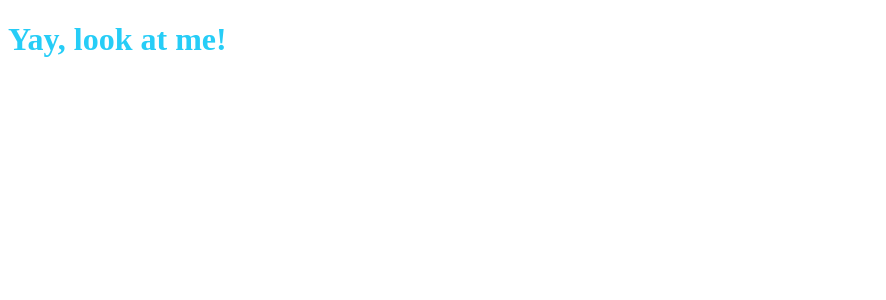
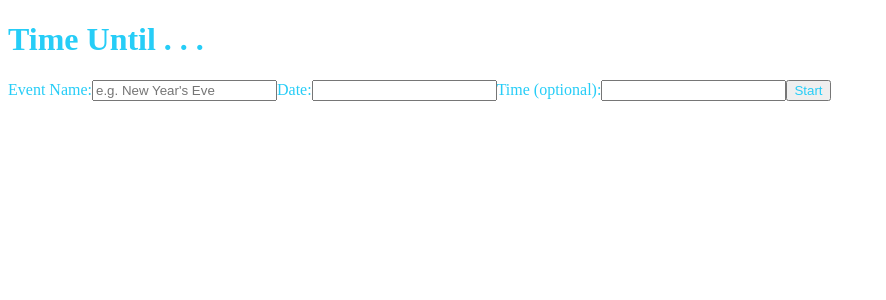
Before and after one commit to amkw/time-until, a React (Vite) app: page / in a window 1280 px wide. Shown: the top 300 px of the page, without its empty margins (0-886 px from the left). Built offline with nearby package versions, Linux system fonts and the light colour scheme.

Commit message:
Created Form component, rendered in App
Event name input working

```diff
--- a/src/App.js
+++ b/src/App.js
@@ -1,10 +1,12 @@
 import React from "react";
 import { render } from "react-dom";
+import Form from "./Form";
 
 const App = () => {
   return (
     <div>
-      <h1>Yay, look at me!</h1>
+      <h1>Time Until . . . </h1>
+      <Form />
     </div>
   );
 };
--- /dev/null
+++ b/src/Form.js
@@ -0,0 +1,30 @@
+import React, { useState } from "react";
+
+const Form = () => {
+  const [eventName, setEventName] = useState("");
+  return (
+    <div>
+      <form>
+        <label htmlFor="eventName">
+          Event Name:
+          <input
+            id="eventName"
+            value={eventName}
+            placeholder="e.g. New Year's Eve"
+            onChange={e => setEventName(e.target.value)}
+          />
+        </label>
+        <label>
+          Date:
+          <input />
+        </label>
+        <label>
+          Time (optional):
+          <input />
+        </label>
+        <button>Start</button>
+      </form>
+    </div>
+  );
+};
+export default Form;
```
